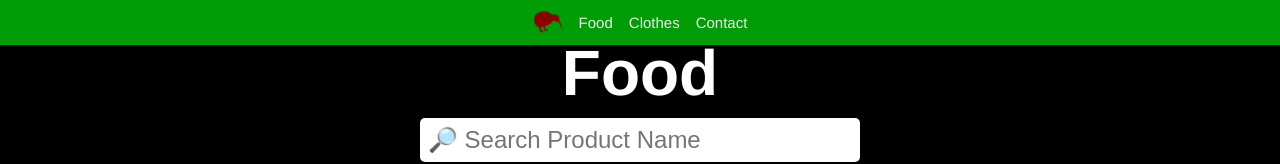
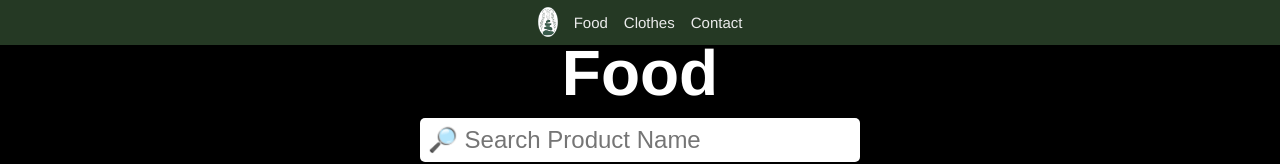
Before and after one commit to Gym-and-Juice-Org/website, a React (Vite) app: page /food.html in a window 1280 px wide. Shown: the top 164 px of the page. Built offline with nearby package versions, Linux system fonts and the light colour scheme.

Commit message:
Update the logos

```diff
--- a/src/assets/main.css
+++ b/src/assets/main.css
@@ -294,7 +294,7 @@ nav {
 	margin: 0;
 	width: 100vw;
 	height: 45px;
-	background: #009f08fc;
+	background: #253924;
 }
 
 .navContent {
--- a/src/components/GlobalNavBar.tsx
+++ b/src/components/GlobalNavBar.tsx
@@ -7,7 +7,7 @@ function GlobalNavBar() {
 			<div className="navContent">
 				<ul className="navList">
 					<a href="/" className="navLink">
-						<img src={logo} width="30px" height="30px" alt="Logo" />
+						<img src={logo} width="100%" height="30px" alt="Logo" />
 					</a>
 					<Link to="food.html" className="navLink">
 						Food
```
Also changed, not shown: src/assets/img/logo.png.
